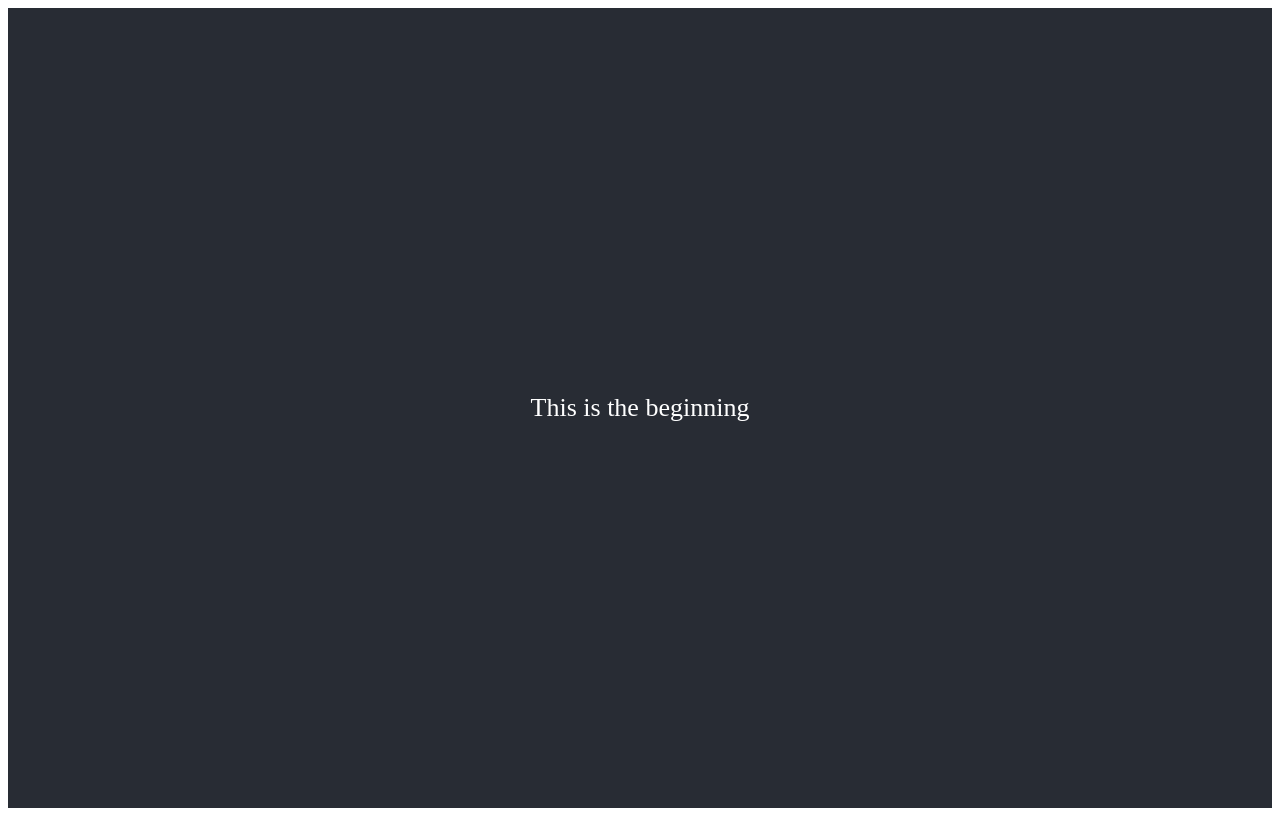
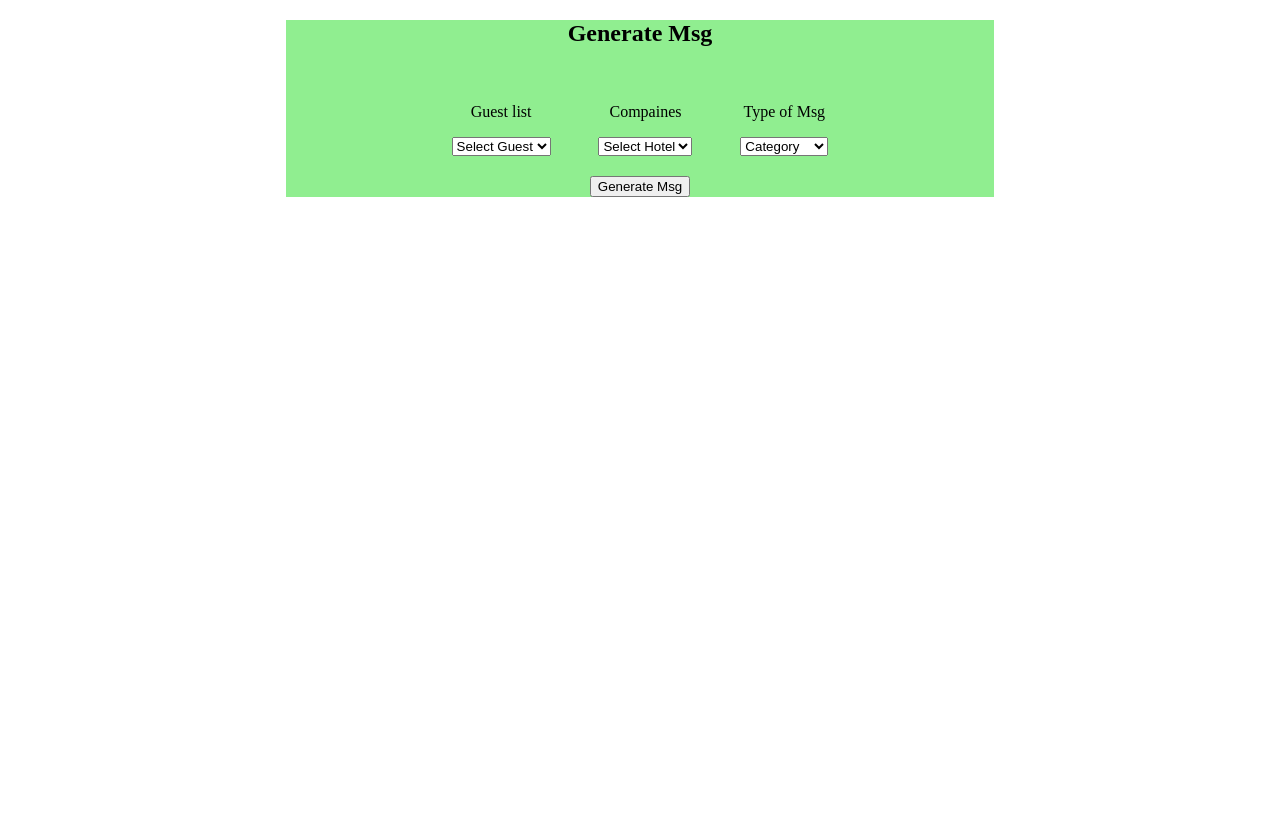
Before and after one commit to Alcamara/Message_Generator, a React (Create React App) app: page / in a window 1280 px wide. Built offline with nearby package versions, Linux system fonts and the light colour scheme; no server answers.

Commit message:
post route works

```diff
--- a/src/Components/Apps/App.css
+++ b/src/Components/Apps/App.css
@@ -1,38 +1,8 @@
-.App {
-  text-align: center;
+::root {
+  box-sizing: border-box;
 }
 
-.App-logo {
-  height: 40vmin;
-  pointer-events: none;
+.App {
+  padding: 0 10%;
+  margin: 0 auto;
 }
-
-@media (prefers-reduced-motion: no-preference) {
-  .App-logo {
-    animation: App-logo-spin infinite 20s linear;
-  }
-}
-
-.App-header {
-  background-color: #282c34;
-  min-height: 100vh;
-  display: flex;
-  flex-direction: column;
-  align-items: center;
-  justify-content: center;
-  font-size: calc(10px + 2vmin);
-  color: white;
-}
-
-.App-link {
-  color: #61dafb;
-}
-
-@keyframes App-logo-spin {
-  from {
-    transform: rotate(0deg);
-  }
-  to {
-    transform: rotate(360deg);
-  }
-}
--- a/src/Components/Apps/App.js
+++ b/src/Components/Apps/App.js
@@ -1,5 +1,6 @@
 import "./App.css";
-import { useEffect } from "react";
+import { MsgGeneratorForm } from "../MsgGeneratorForm/MsgGeneratorForm";
+import { useEffect, useState } from "react";
 import axios from "axios";
 
 function App() {
@@ -9,7 +10,7 @@ function App() {
       url: "/api",
     })
       .then((results) => {
-        console.log(results);
+        console.log(results.data);
       })
       .catch((err) => {
         console.log(`Error with axios get: ${err.response.data}`);
@@ -18,9 +19,7 @@ function App() {
 
   return (
     <div className="App">
-      <header className="App-header">
-        <p>This is the beginning</p>
-      </header>
+      <MsgGeneratorForm />
     </div>
   );
 }
--- /dev/null
+++ b/src/Components/MsgGeneratorForm/Form.css
@@ -0,0 +1,18 @@
+.form {
+  text-align: center;
+  background-color: lightgreen;
+  width: 70%;
+  margin: 0 auto;
+}
+
+.default {
+  width: 60%;
+  margin: 0 auto;
+  padding: 10px;
+  display: flex;
+  justify-content: space-around;
+}
+
+.dropdown {
+  padding: 10px 20px;
+}
--- /dev/null
+++ b/src/Components/MsgGeneratorForm/MsgGeneratorForm.js
@@ -0,0 +1,113 @@
+import { useState, useEffect } from "react";
+import axios from "axios";
+import "./Form.css";
+
+export const MsgGeneratorForm = () => {
+  const [guestList, setGuestList] = useState(null);
+  const [companies, setCompanies] = useState(null);
+  const [msgCategories, setMsgCategories] = useState(null);
+
+  const [form, setForm] = useState({
+    guestId: "0",
+    companyId: "0",
+    msgCategoryId: "0",
+  });
+
+  useEffect(() => {
+    console.log(form);
+  }, []);
+
+  const updateGuestId = (event) => {
+    console.log(event.target.value);
+    setForm((prev) => ({
+      ...prev,
+      guestId: event.target.value,
+    }));
+  };
+
+  const updateCompanyId = ({ target }) => {
+    setForm((prev) => ({
+      ...prev,
+      companyId: target.value,
+    }));
+  };
+
+  const updateMsgId = ({ target }) => {
+    setForm((prev) => ({
+      ...prev,
+      msgCategoryId: target.value,
+    }));
+  };
+
+  const sendForm = () => {
+    axios({
+      method: "POST",
+      url: "/api/form",
+      data: {
+        companyId: form.companyId,
+        guestId: form.guestId,
+        msgCategoryId: form.msgCategoryId,
+      },
+    })
+      .then((response) => {
+        console.log(`Post send: ${form}`);
+      })
+      .catch((err) => {
+        console.log(`Error with post request: ${err}`);
+      });
+  };
+
+  return (
+    <div className="form">
+      <h2>Generate Msg</h2>
+      <div className="default">
+        <div className="dropdown">
+          <label>
+            <p>Guest list</p>
+            <select value={form.guestId} onChange={updateGuestId} name="guest">
+              <option value="0">Select Guest</option>
+              <option value="1">Ryu</option>
+              <option value="2">Ken</option>
+              <option value="3">Luke</option>
+              <option value="4">Ibuki</option>
+            </select>
+          </label>
+        </div>
+        <div className="dropdown">
+          <label>
+            <p>Compaines</p>
+            <select
+              onChange={updateCompanyId}
+              value={form.companyId}
+              name="companies"
+            >
+              <option value="0">Select Hotel</option>
+              <option value="1">Hillton</option>
+              <option value="2">Holiday Inn</option>
+              <option value="3">Radisson</option>
+            </select>
+          </label>
+        </div>
+        <div className="dropdown">
+          <label>
+            <p>Type of Msg</p>
+            <select onChange={updateMsgId} value={form.msgCategoryId}>
+              <option value="0">Category</option>
+              <option value="1">Welcome</option>
+              <option value="2">Remainder</option>
+              <option value="3">Thank You</option>
+            </select>
+          </label>
+        </div>
+      </div>
+      <button
+        onClick={() => {
+          console.log(form);
+          sendForm();
+        }}
+      >
+        Generate Msg
+      </button>
+    </div>
+  );
+};
```
Also changed, not shown: src/Components/Form/Form.css (deleted), src/Components/Form/Form.js (deleted), 1 other file (tests, documents, lock files or other folders).
